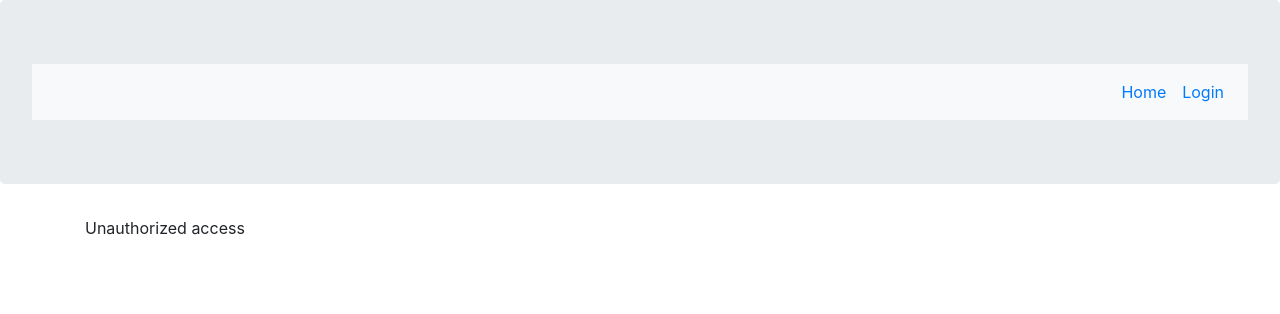
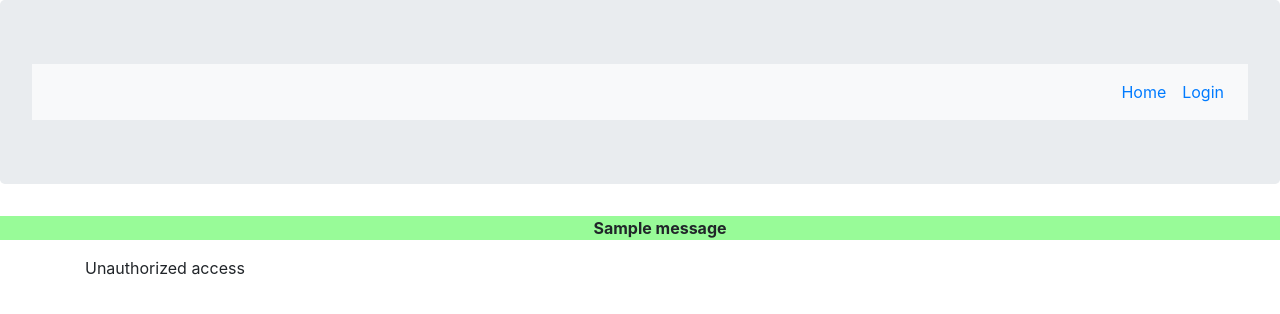
Before and after one commit to lzhengem/Item_Catalog, a Flask app: page /catalog/new/ in a window 1280 px wide. Shown: the top 314 px of the page. Run offline with Flask 2, Linux system fonts and the light colour scheme; one stand-in notice (Sample message) is shown; parts of the project's set-up code (start-up, migrations or seed data) failed here and were passed over; some libraries are stand-ins or nearby versions.

Commit message:
feat: use flash messages for when creating new item

```diff
--- /dev/null
+++ b/static/styles.css
@@ -0,0 +1,12 @@
+.flash {
+    background-color: #98FB98;
+    width:100%;
+    text-decoration: none;
+
+}
+
+.flash li {
+    list-style-type: none;
+    text-align: center;
+
+}
--- a/templates/navbar.html
+++ b/templates/navbar.html
@@ -4,14 +4,17 @@
         <title>Item Catalog</title>
         <meta charset="utf-8">
         <meta name="viewport" content="width=device-width, initial-scale=1">
+        <link rel=stylesheet type=text/css href="{{ url_for('static', filename='styles.css') }}">
         <link rel="stylesheet" href="https://maxcdn.bootstrapcdn.com/bootstrap/4.0.0/css/bootstrap.min.css" integrity="sha384-Gn5384xqQ1aoWXA+058RXPxPg6fy4IWvTNh0E263XmFcJlSAwiGgFAW/dAiS6JXm" crossorigin="anonymous">
         <script src="https://code.jquery.com/jquery-3.2.1.slim.min.js" integrity="sha384-KJ3o2DKtIkvYIK3UENzmM7KCkRr/rE9/Qpg6aAZGJwFDMVNA/GpGFF93hXpG5KkN" crossorigin="anonymous"></script>
         <script src="https://cdnjs.cloudflare.com/ajax/libs/popper.js/1.12.9/umd/popper.min.js" integrity="sha384-ApNbgh9B+Y1QKtv3Rn7W3mgPxhU9K/ScQsAP7hUibX39j7fakFPskvXusvfa0b4Q" crossorigin="anonymous"></script>
         <script src="https://maxcdn.bootstrapcdn.com/bootstrap/4.0.0/js/bootstrap.min.js" integrity="sha384-JZR6Spejh4U02d8jOt6vLEHfe/JQGiRRSQQxSfFWpi1MquVdAyjUar5+76PVCmYl" crossorigin="anonymous"></script>
+
         {% block head %}
         {% endblock %}
     </head>
     <body>
+
 
         <div class="jumbotron text-center">
             <nav class="navbar navbar-expand-lg bg-light">
@@ -37,6 +40,19 @@
               <!-- </div> -->
             </nav>
         </div>
+        <div class = 'flash'>
+            {% with messages = get_flashed_messages() %}
+            {% if messages %}
+
+                <ul>
+                {% for message in messages %}
+                    <li> <strong> {{ message }} </strong> </li>
+                {% endfor %}
+                </ul>
+            {% endif %}
+            {% endwith %}
+
+        </div>
         <div class="container">
             {% block content %}
             {% endblock %}
--- a/views.py
+++ b/views.py
@@ -15,6 +15,8 @@ from oauth2client.client import FlowExchangeError #if running into error while e
 import httplib2 #HTTP client library in python. use this one for its get method, which returns None if object is not found
 import requests #Apache 2.0 licensed HTTP library written in python
 
+#imports for flash messages
+from flask import flash
 app = Flask(__name__)
 app.secret_key = 'super_secret_key'
 
@@ -157,7 +159,8 @@ def new():
             item = Item(cat_id=cat_id,title=title,description=description)
             session.add(item)
             session.commit()
-            return "You have added a new item! category id: %s , title: %s, description: %s" % (cat_id,title,description)
+            flash("You have added a new item! category id: %s , title: %s, description: %s" % (cat_id,title,description))
+            return redirect(url_for('catalog'))
     else:
         categories = session.query(Category).all() if logged_in() else None
         return render_template('new.html',categories=categories, logged_in=logged_in())
```
